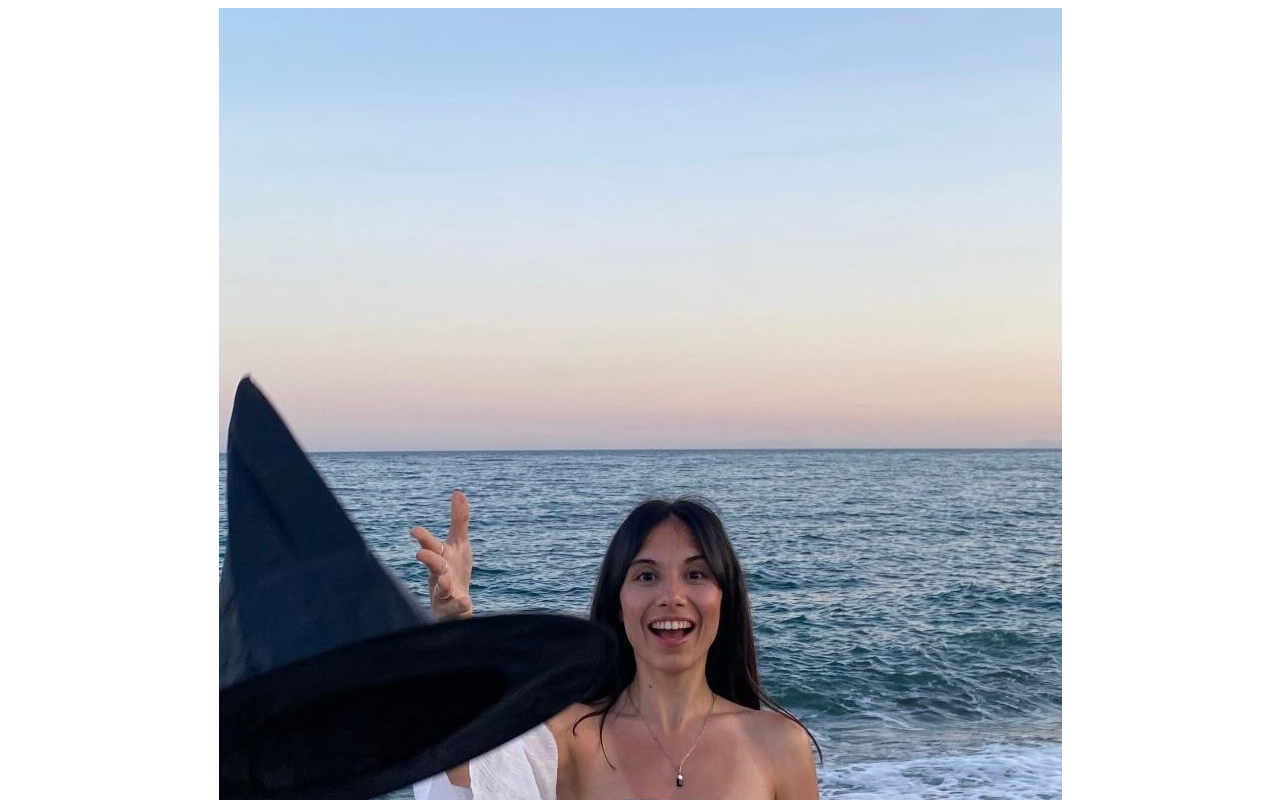
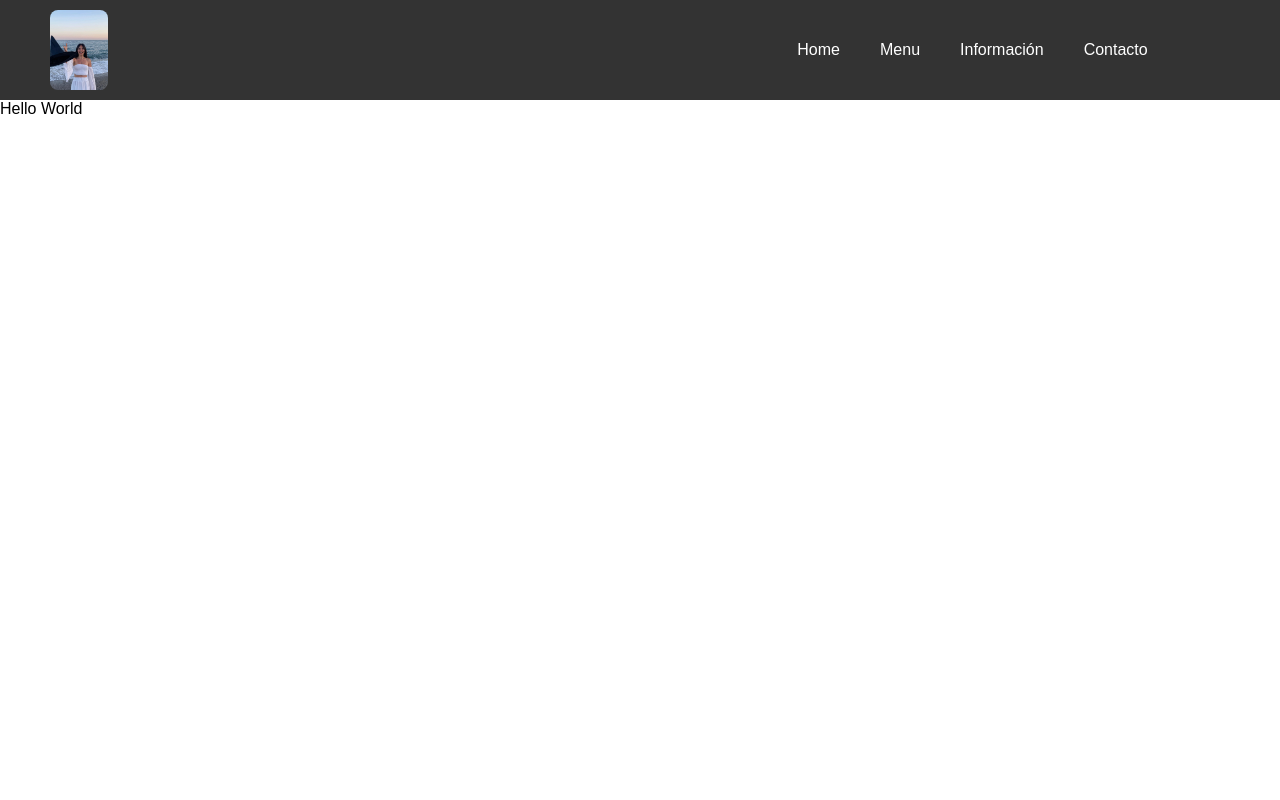
Before and after one commit to jgonzalezal37/raicesUnidas_, a React (Vite) app in the folder raicesUnidas/: page / in a window 1280 px wide. Shown: the top 800 px of the page. Built offline with nearby package versions, Linux system fonts and the light colour scheme.

Commit message:
progresando en el navbar

```diff
--- a/raicesUnidas/src/App.css
+++ b/raicesUnidas/src/App.css
@@ -1,3 +1,12 @@
 .App {
-    text-align: center;
+    width: 100%;
+    height: auto;
+    display: flex;
+    flex-direction: column;
+    font-family: Arial, Helvetica, sans-serif;
 }
+
+body {
+    padding: 0;
+    margin: 0;
+}
--- a/raicesUnidas/src/App.jsx
+++ b/raicesUnidas/src/App.jsx
@@ -1,14 +1,18 @@
-import "./App.css";
-import Navbar from "./Components/Navbar";
+import "./App.css"
+import Navbar from "./Components/Navbar"
+import { BrowserRouter as Router, Route, Routes } from 'react-router-dom'
+import Home from './pages/Home'
 function App() {
     return (
         <div className="App">
-            <>
+
+            <Router>
                 <Navbar />
-                <h1>
-                    Hola Mundo
-                </h1>
-            </>
+                <Routes>
+                    <Route path="/" element={<Home />} />
+                </Routes>
+            </Router>
+
 
         </div>
     );
--- a/raicesUnidas/src/Components/Navbar.jsx
+++ b/raicesUnidas/src/Components/Navbar.jsx
@@ -1,12 +1,33 @@
-import React from 'react'
+import React, { use, useState } from 'react'
 import Logo from '../assets/logo.jpg'
+import { Link } from 'react-router-dom'
+import ReorderIcon from '@mui/icons-material/Reorder';
+import '../styles/Navbar.css'
 const Navbar = () => {
+    const [openLinks, setOpenLinks] = useState(false)
+    const toggleNavBar = () => {
+        setOpenLinks(!openLinks)
+    }
     return (
         <div className='navbar'>
-            <div className='leftside'>
+            <div className='leftSide' id={openLinks ? "open" : "close"}>
                 <img src={Logo} />
+                <div className='hiddenLinks'>
+                    <Link to="/">Home</Link>
+                    <Link to="/">Menu</Link>
+                    <Link to="/">Información</Link>
+                    <Link to="/">Contacto</Link>
+                </div>
             </div>
-            <div className='rightside'></div>
+            <div className='rightSide'>
+                <Link to="/">Home</Link>
+                <Link to="/">Menu</Link>
+                <Link to="/">Información</Link>
+                <Link to="/">Contacto</Link>
+                <button onClick={toggleNavBar}>
+                    <ReorderIcon />
+                </button>
+            </div>
         </div>
     )
 }
--- /dev/null
+++ b/raicesUnidas/src/pages/Home.jsx
@@ -0,0 +1,9 @@
+import React from 'react'
+
+const Home = () => {
+    return (
+        <div>Hello World</div>
+    )
+}
+
+export default Home
--- /dev/null
+++ b/raicesUnidas/src/styles/Navbar.css
@@ -0,0 +1,107 @@
+.navbar {
+    width: 100%;
+    height: 100px;
+    background-color: #333;
+    display: flex;
+    flex-direction: row;
+}
+
+.navbar .leftSide {
+    flex: 50%;
+    height: 100%;
+    display: flex;
+    align-items: center;
+    padding-left: 50px;
+}
+
+.navbar .leftSide img {
+    width: auto;
+    height: 80%;
+    border-radius: 8px;
+}
+
+.navbar .rightSide {
+    flex: 50%;
+    height: 100%;
+    display: flex;
+    align-items: center;
+    justify-content: center;
+}
+
+.navbar a {
+    color: white;
+    text-decoration: none;
+    margin: 20px;
+}
+
+.navbar .rightSide button {
+    background-color: transparent;
+    border: none;
+    color: white;
+    cursor: pointer;
+}
+
+.navbar .rightSide svg {
+    font-size: 40px;
+}
+
+.navbar #open {
+    padding-left: 0px;
+}
+
+.navbar #open img {
+    display: none;
+}
+
+.navbar #close img {
+    display: inherit;
+}
+
+.navbar #open .hiddenLinks {
+    display: inherit;
+    margin-left: 30px;
+}
+
+.navbar #close .hiddenLinks {
+    display: none;
+}
+
+.navbar #open a {
+    width: 70px;
+    margin: 5px;
+}
+
+@media only screen and (max-width: 900px) {
+    .navbar .rightSide a {
+        width: 70px;
+    }
+
+    .navbar .leftSide {
+        padding-left: 50px;
+    }
+}
+
+@media only screen and (max-width: 600px) {
+    .navbar .rightSide a {
+        display: none;
+    }
+
+    .navbar .rightSide {
+        justify-content: flex-end;
+        padding-right: 50px;
+    }
+
+    .navbar .rightSide button {
+        display: inherit;
+    }
+}
+
+@media only screen and (min-width: 600px) {
+    .navbar .rightSide button {
+        display: none;
+    }
+
+    .hiddenLinks {
+        display: none;
+    }
+}
```
Also changed, not shown: raicesUnidas/package.json (+6 -1 lines), 1 other file (tests, documents, lock files or other folders).
